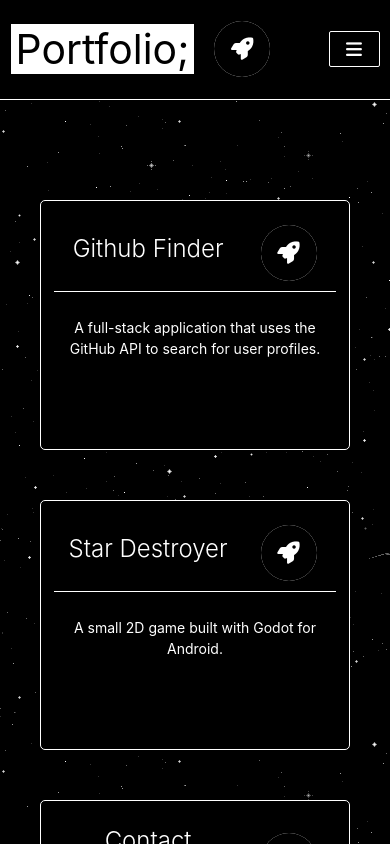
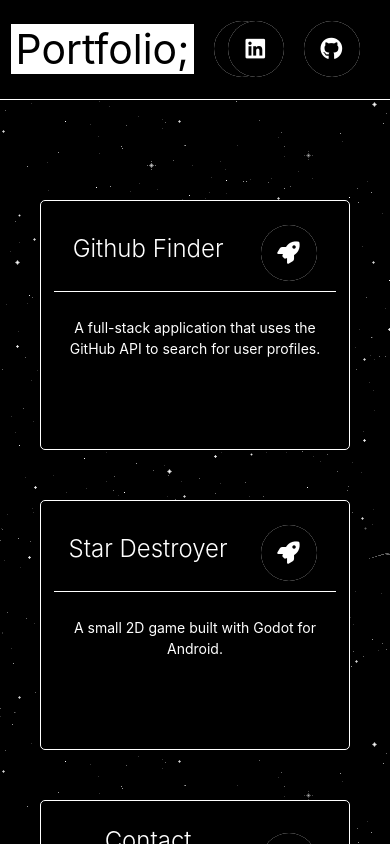
Before and after one commit to harlenkinsey/portfolio, a React (Create React App) app: page / in a window 390 px wide. Shown: the top 844 px of the page. Built offline with nearby package versions, Linux system fonts and the light colour scheme; the HTML template or start-up script is replaced by a standard one.

Commit message:
removed dropdown

```diff
--- a/src/components/Header.js
+++ b/src/components/Header.js
@@ -2,8 +2,6 @@
 import Dropdown from './Dropdown';
 
 const Header = () => {
-
-    let width = window.innerWidth;
 
     return (
         <div className='row border-bottom black' style={{position: 'sticky'}}>
@@ -20,8 +18,6 @@
                 </div>
 
                 <div className='col s6 right-align'>
-                    { width >= 768 ?
-
                     <div>
                         <li className='header-button-initial'>
                             <a href='https://www.linkedin.com/in/harlen-kinsey-9075291b1' target='_blank' rel="noopener noreferrer" className='btn-floating btn-large waves-effect waves-light white'><i className='fab fa-linkedin black'></i></a>
@@ -30,8 +26,6 @@
                             <a href='https://github.com/harlenkinsey' target='_blank' rel="noopener noreferrer" className='btn-floating btn-large waves-effect waves-light white'><i className='fab fa-github black'></i></a>
                         </li>
                     </div>
-
-                    : <Dropdown />}
                 </div>
 
             </div>
```
